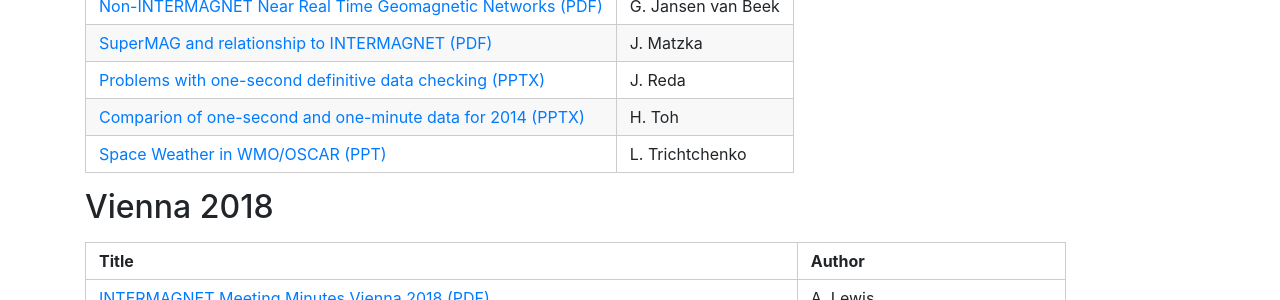
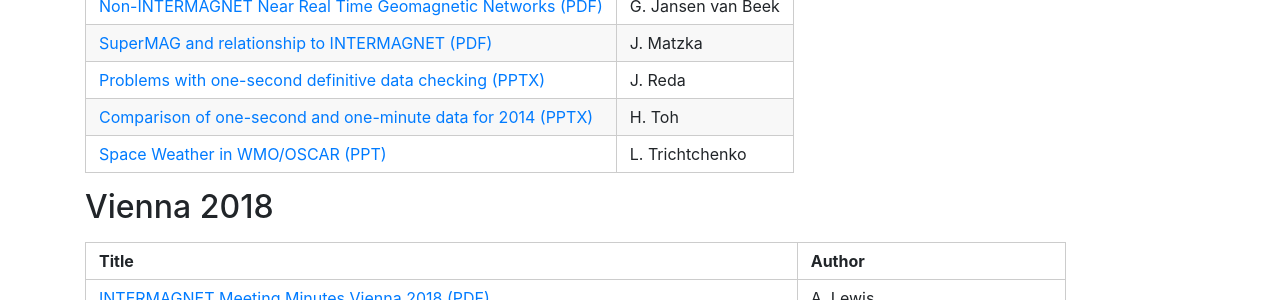
Before and after one commit to INTERMAGNET/intermagnet.github.io, a Jekyll site: the page built from meetings.md, in a window 1280 px wide. Shown: the part 578-878 px from the top of the page. Built offline with Jekyll 4.4.1, drawn with Linux system fonts in a browser that asks for light colours.

Commit message:
fix spelling in ottawa table

```diff
--- a/meetings.md
+++ b/meetings.md
@@ -15,7 +15,7 @@ title: Meetings
 |[Non-INTERMAGNET Near Real Time Geomagnetic Networks (PDF)](/meetings/2019-Ottawa/JansenvanBeek-GeomagneticVariationNetworks.pdf)|G. Jansen van Beek|
 |[SuperMAG and relationship to INTERMAGNET (PDF)](/meetings/2019-Ottawa/Matzka-Supermag_etc.pdf)|J. Matzka |
 |[Problems with one-second definitive data checking (PPTX)](/meetings/2019-Ottawa/Reda-1sec_problems.pptx)| J. Reda |
-|[Comparion of one-second and one-minute data for 2014 (PPTX)](/meetings/2019-Ottawa/Toh-Min-Sec-Comparison.pptx)| H. Toh|
+|[Comparison of one-second and one-minute data for 2014 (PPTX)](/meetings/2019-Ottawa/Toh-Min-Sec-Comparison.pptx)| H. Toh|
 |[Space Weather in WMO/OSCAR (PPT)](/meetings/2019-Ottawa/Trichtchenko-Intermag_Ottawa_OSCAR_2019.ppt)|L. Trichtchenko|
 
 ## Vienna 2018
```
